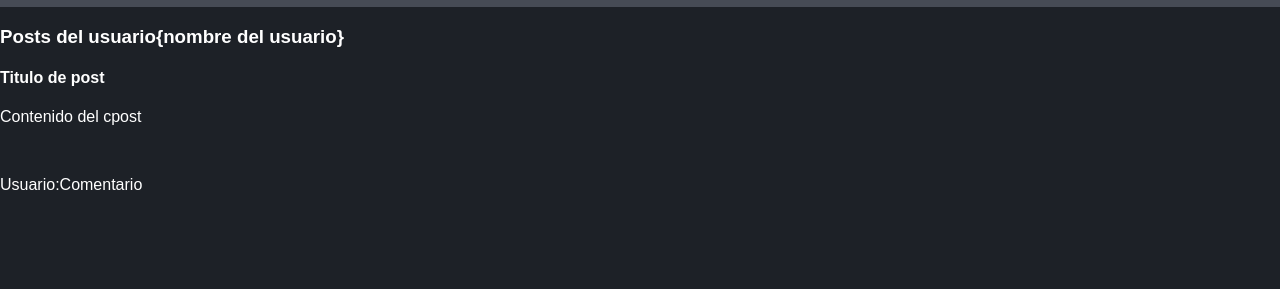
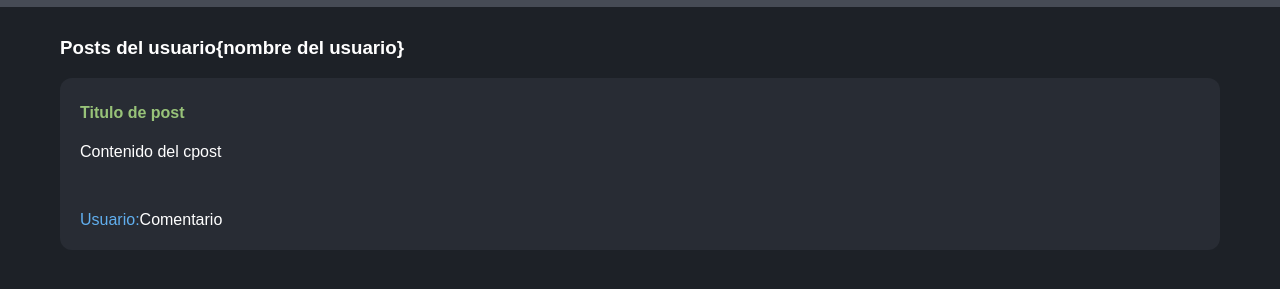
Before and after one commit to Mariomare3/curso-git, a plain HTML site: page index.html in a window 1280 px wide. Shown: the part 63-352 px from the top of the page. Drawn offline with Linux system fonts and the light colour scheme; a web font is replaced by a local one.

Commit message:
Add post styles

```diff
--- a/styles.css
+++ b/styles.css
@@ -21,3 +21,22 @@ h1 {
     width: 50px;
     height: 50px;
 }
+
+.container{
+    margin-top: 30px;
+    padding: 0 60px 0 60px; /*Solo los laterales*/
+}
+
+.post{
+    background-color: #282c34;
+    margin-bottom: 15px;
+    padding: 5px 20px 5px 20px;
+    border-radius: 12px;
+}
+
+.post h4{
+    color: #98c379;
+}
+.post span{
+    color: #61afef;
+}
```
